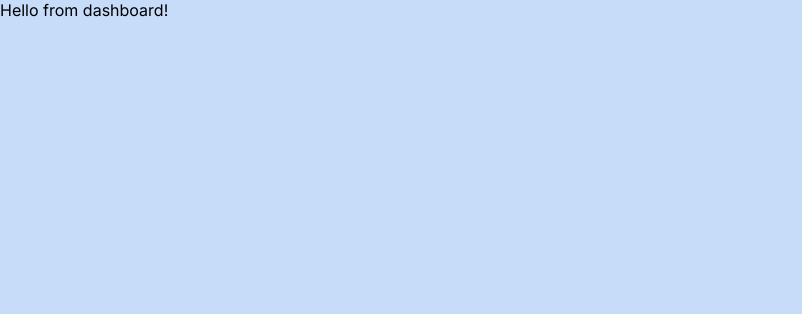
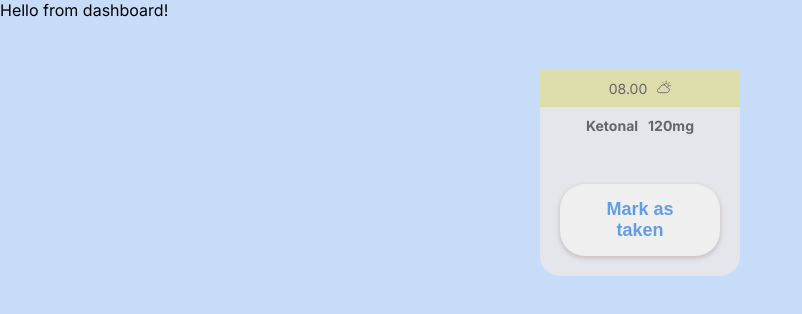
Before and after one commit to NNikiforuk/medical-assistant, a Next.js app: page /dashboard in a window 1280 px wide. Shown: the top 314 px of the page, without its empty margins (0-802 px from the left). Built offline with nearby package versions, Linux system fonts and the light colour scheme.

Commit message:
Adding card to dashboard

```diff
--- a/app/dashboard/page.tsx
+++ b/app/dashboard/page.tsx
@@ -1,7 +1,12 @@
-import React from "react";
+import Card from "@/components/dashboard/Card/Card";
 
 const Dashboard = () => {
-	return <div>Hello from dashboard!</div>;
+	return (
+		<>
+			<div>Hello from dashboard!</div>
+			<Card isTaken={false} hour="08.00" name="Ketonal" dosage="120mg" />
+		</>
+	);
 };
 
 export default Dashboard;
--- /dev/null
+++ b/components/dashboard/Card/Card.tsx
@@ -0,0 +1,50 @@
+"use client";
+
+import { useState } from "react";
+import Button from "../../../components/common/Button/Button";
+import "./card.scss";
+import { IoPartlySunnyOutline } from "react-icons/io5";
+import { IoSunnyOutline } from "react-icons/io5";
+import { MdOutlineNightsStay } from "react-icons/md";
+import { FaCheck } from "react-icons/fa";
+
+type CardProps = {
+	isTaken: boolean;
+	hour: string;
+	name: string;
+	dosage: string;
+};
+
+const Card = ({ isTaken, hour, name, dosage }: CardProps) => {
+	const [taken, setTaken] = useState<boolean>(false);
+
+	const handleClick = () => {
+		setTaken(!taken);
+	};
+
+	return (
+		<div className="card">
+			<div className="card__header">
+				<div className="card__header__hour">{hour}</div>
+				<div className="card__header__icon">
+					<IoPartlySunnyOutline />
+				</div>
+			</div>
+			<div className="card__main">
+				<div className="card__main__name">{name}</div>
+				<div className="card__main__dosage">{dosage}</div>
+			</div>
+			{taken ? (
+				<div className="card__main__checked">
+					<FaCheck />
+				</div>
+			) : (
+				<div className="card__main__btn" onClick={handleClick}>
+					<Button variant="secondary" label="Mark as taken" type="button" />
+				</div>
+			)}
+		</div>
+	);
+};
+
+export default Card;
--- /dev/null
+++ b/components/dashboard/Card/card.scss
@@ -0,0 +1,42 @@
+@import "../../../styles/variables.scss";
+
+.card {
+	background-color: $background-color-white;
+	display: flex;
+	align-items: center;
+	justify-content: center;
+	flex-direction: column;
+	max-width: 200px;
+	margin: 50px auto;
+	border-radius: 20px;
+	color: $text-gray-color;
+	font-size: $fontSize-280px-smaller;
+
+	&__header {
+		background-color: $background-color-yellow;
+		width: 100%;
+		padding: 10px;
+		display: flex;
+		justify-content: center;
+		align-items: center;
+		gap: 10px;
+	}
+
+	&__main {
+		padding: 10px;
+		display: flex;
+		justify-content: center;
+		align-items: center;
+		gap: 10px;
+		font-weight: bold;
+
+		&__btn {
+			padding: 20px;
+		}
+
+		&__checked {
+			padding: 20px;
+			color: $green-color;
+		}
+	}
+}
--- a/styles/variables.scss
+++ b/styles/variables.scss
@@ -1,10 +1,13 @@
 //Common
 $background-color: #c6dcf9;
 $background-color-light: #e7ecfa;
+$background-color-white: #e4e6eb;
 $text-color: #404049;
 $text-gray-color: #666668;
 $text-blue-color: #619de4;
 $shadow-color: #ccc5c5;
+$background-color-yellow: #ddddac;
+$green-color: #4ba55d;
 
 //Font size
 $fontSize-280px-smaller: 14px;
```
Also changed, not shown: 1 other file (tests, documents, lock files or other folders).
